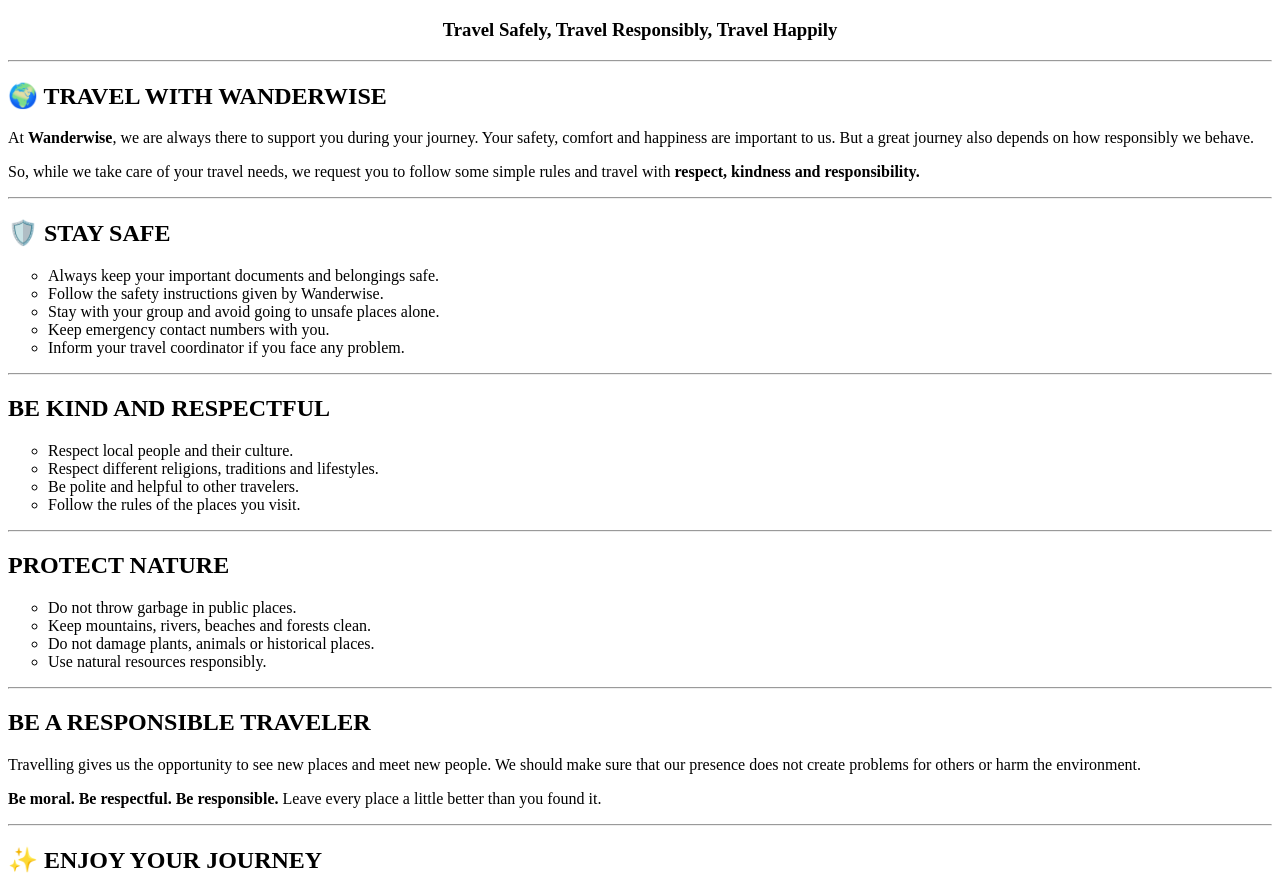
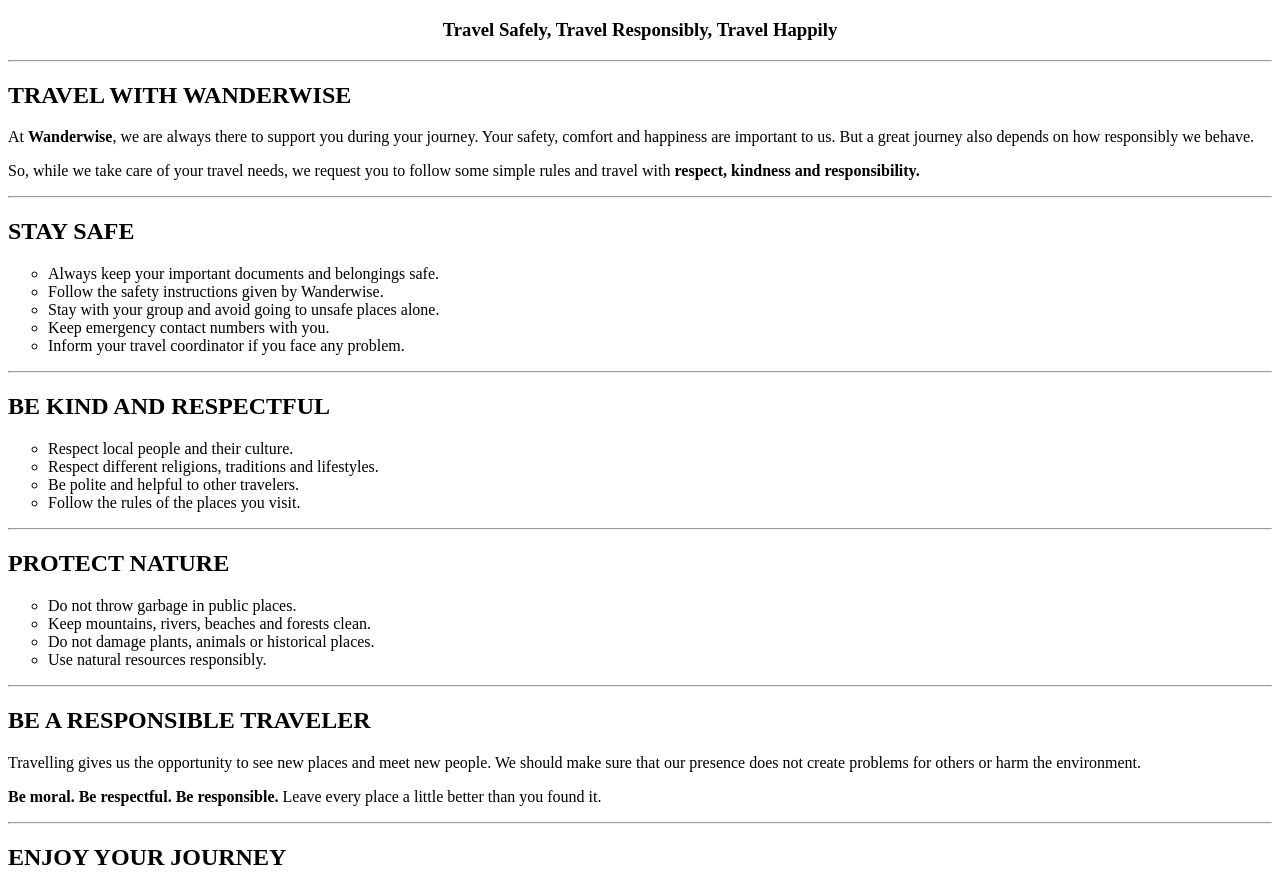
Before and after one commit to Satyam-kumar01/html-travel-website, a plain HTML site: page traveltips.html in a window 1280 px wide. Shown: the part 61-948 px from the top of the page. Drawn offline with Linux system fonts and the light colour scheme.

Commit message:
Update traveltips.html

```diff
--- a/traveltips.html
+++ b/traveltips.html
@@ -8,7 +8,7 @@
 <h1 style="text-align: center;">WANDERWISE TRAVEL TIPS</h1>
 <h3 style="text-align: center;"> Travel Safely, Travel Responsibly, Travel Happily </h3>
 <hr>
-<h2><b>🌍 TRAVEL WITH WANDERWISE</b></h2>
+<h2><b> TRAVEL WITH WANDERWISE</b></h2>
 
 <p> At <b>Wanderwise</b>, we are always there to support you during your journey. Your safety, comfort and happiness are important to us.
     But a great journey also depends on how responsibly we behave. </p>
@@ -17,7 +17,7 @@
     <b>respect, kindness and responsibility.</b> </p>
 <hr>
 
-<h2><b>🛡️ STAY SAFE</b></h2>
+<h2><b> STAY SAFE</b></h2>
 
 <ul type="circle">
 
@@ -63,7 +63,7 @@
 
 <hr>
 
-<h2>✨ ENJOY YOUR JOURNEY</h2>
+<h2> ENJOY YOUR JOURNEY</h2>
 
 <p>  Explore new places, learn new things, make beautiful memories and enjoy every moment of your journey.</p>
 <h3>NAVIGATION</h3>
```
